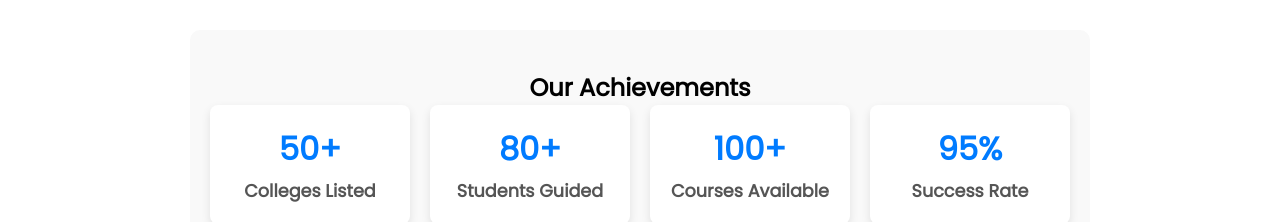
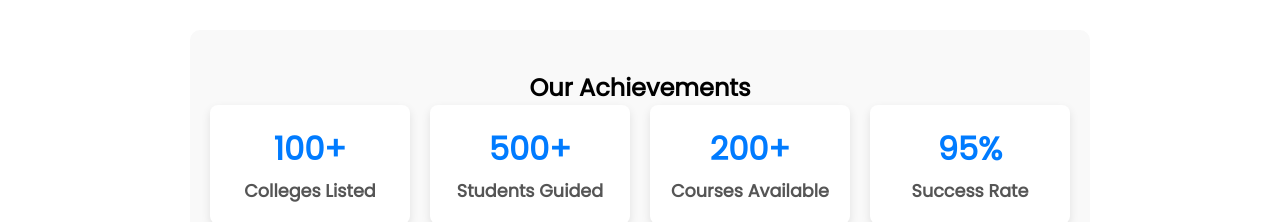
Before and after one commit to karthivisva/fc, a React (Create React App) app: page / in a window 1280 px wide. Shown: the part 1260-1482 px from the top of the page. Built offline with nearby package versions, Linux system fonts and the light colour scheme; no server answers.

Commit message:
Update StatsSection.jsx

```diff
--- a/src/components/StatsSection.jsx
+++ b/src/components/StatsSection.jsx
@@ -9,19 +9,19 @@ const StatsSection = () => {
       <div className="stats-container">
         <div className="stat-box">
           <h3>
-            <CountUp start={0} end={50} duration={3} />+
+            <CountUp start={0} end={100} duration={3} />+
           </h3>
           <p>Colleges Listed</p>
         </div>
         <div className="stat-box">
           <h3>
-            <CountUp start={0} end={80} duration={3} separator="," />+
+            <CountUp start={0} end={500} duration={3} separator="," />+
           </h3>
           <p>Students Guided</p>
         </div>
         <div className="stat-box">
           <h3>
-            <CountUp start={0} end={100} duration={3} />+
+            <CountUp start={0} end={200} duration={3} />+
           </h3>
           <p>Courses Available</p>
         </div>
```
